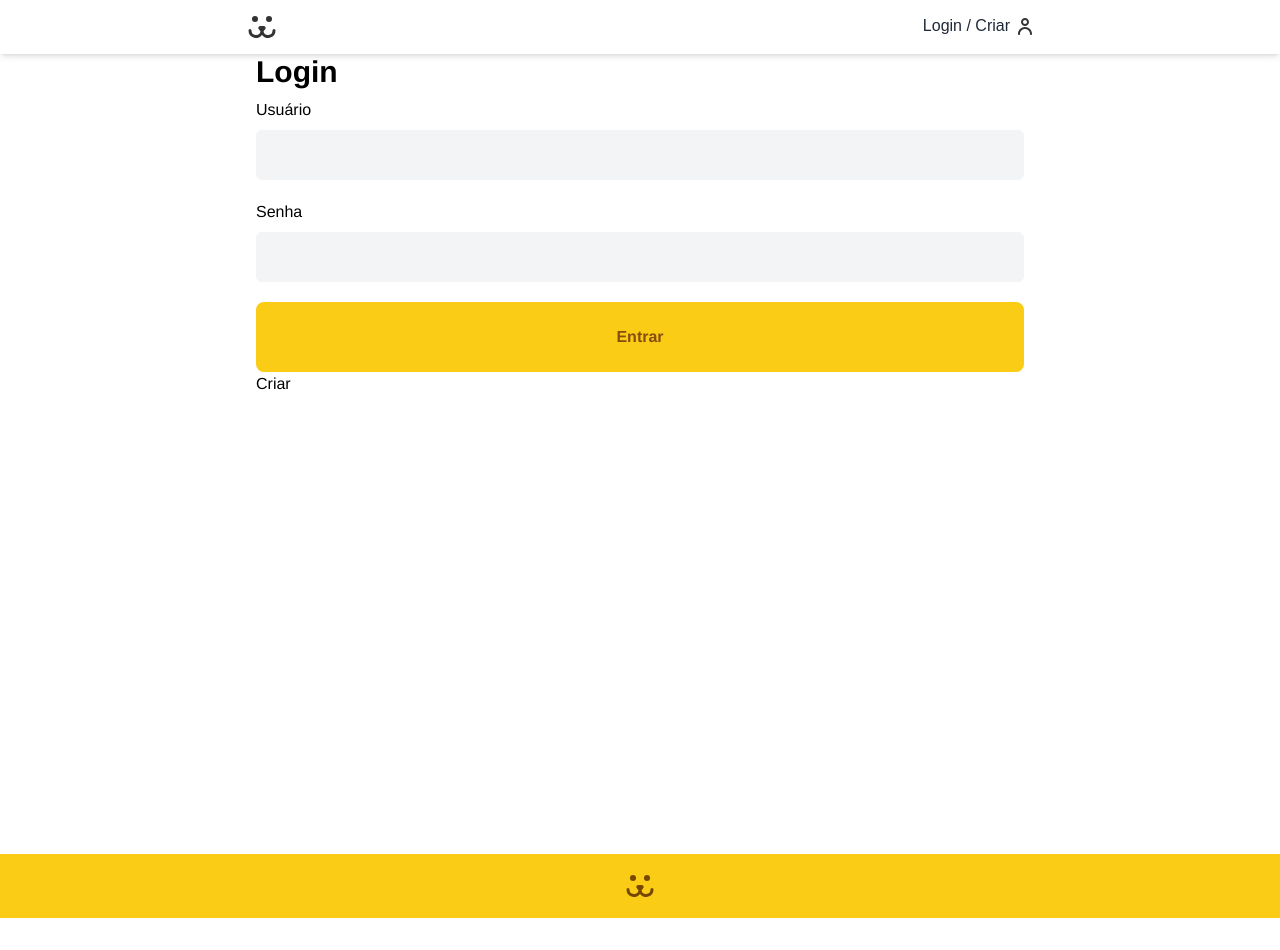
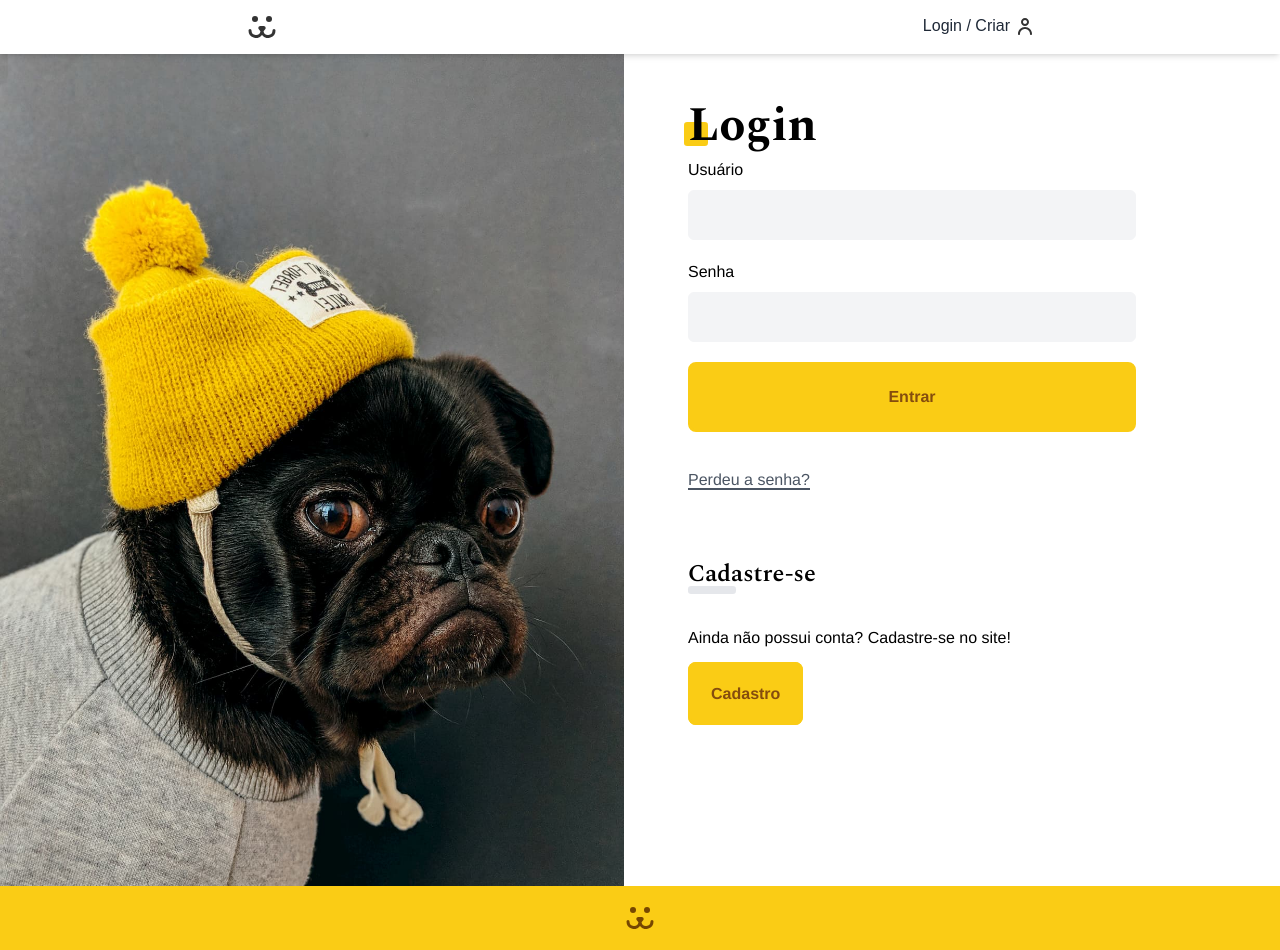
Before and after one commit to pazIago/dogs, a React (Vite) app: page /login in a window 1280 px wide. Before the commit the page ends 918 px from the top, so only its background shows below. Built offline with nearby package versions, Linux system fonts and the light colour scheme.

Commit message:
login form finished

```diff
--- a/package.json
+++ b/package.json
@@ -9,6 +9,7 @@
     "preview": "vite preview"
   },
   "dependencies": {
+    "framer-motion": "^7.6.19",
     "localforage": "^1.10.0",
     "match-sorter": "^6.3.1",
     "react": "^18.2.0",
--- a/src/App.jsx
+++ b/src/App.jsx
@@ -2,6 +2,7 @@ import React from "react";
 import { BrowserRouter, Routes, Route } from "react-router-dom";
 import Footer from "./components/Footer";
 import Header from "./components/Header";
+import { UserStorage } from "./context/UserContext";
 import Api from "./pages/Api";
 import Home from "./pages/Home";
 import Login from "./pages/Login";
@@ -9,8 +10,9 @@ import Login from "./pages/Login";
 function App() {
   return (
     <BrowserRouter>
+      <UserStorage>
         <Header />
-      <div className="w-4/5 max-w-[800px] mx-auto px-4 font-primary">
+        <div className="font-primary">
           <Routes>
             <Route path="/" element={<Home />} />
             <Route path="/login/*" element={<Login />} />
@@ -18,6 +20,7 @@ function App() {
           </Routes>
         </div>
         <Footer />
+      </UserStorage>
     </BrowserRouter>
   );
 }
--- a/src/api/api-data.jsx
+++ b/src/api/api-data.jsx
@@ -1,6 +1,6 @@
 export const API_URL = "https://dogsapi.origamid.dev/json";
 
-export function TOKEN_POST(username, password) {
+export function TOKEN_POST(body) {
   return {
     url: API_URL + "/jwt-auth/v1/token",
     options: {
@@ -8,10 +8,31 @@ export function TOKEN_POST(username, password) {
       headers: {
         "Content-Type": "application/json",
       },
+      body: JSON.stringify(body),
     },
-    body: JSON.stringify({
-      username,
-      password,
-    }),
   };
 }
+
+export function TOKEN_VALIDATE_POST(token) {
+  return {
+    url: API_URL + "/jwt-auth/v1/token/validate",
+    options: {
+      method: "POST",
+      headers: {
+        Authorization: `Bearer ${token}`,
+      },
+    },
+  };
+}
+
+export function USER_GET(token) {
+  return {
+    url: API_URL + "/api/user",
+    options: {
+      method: "GET",
+      headers: {
+        Authorization: `Bearer ${token}`,
+      },
+    },
+  };
+}
--- /dev/null
+++ b/src/components/Error.jsx
@@ -0,0 +1,13 @@
+import React from "react";
+import { motion } from "framer-motion";
+
+const Error = ({ error }) => {
+  if (!error) return null;
+  return (
+    <motion.div initial={{ opacity: 0 }} animate={{ opacity: 1 }}>
+      <p className="text-red-500">{error}</p>
+    </motion.div>
+  );
+};
+
+export default Error;
--- a/src/components/Form/Button.jsx
+++ b/src/components/Form/Button.jsx
@@ -6,6 +6,7 @@ const Button = ({ text, ...props }) => {
       className={`${baseStyle} ${focusStyle} ${hoverStyle} ${disabledStyle} ${
         props.className ? props.className : ""
       }`}
+      disabled={props.disabled}
     >
       {text}
     </button>
--- a/src/components/Form/Input.jsx
+++ b/src/components/Form/Input.jsx
@@ -15,15 +15,17 @@ const Input = ({ label, type, name, value, onChange, error, onBlur }) => {
         onBlur={onBlur}
         value={value}
       />
-      {error && <p className="mt-1 text-sm text-red-600">{error}</p>}
+      {error && <p className="mt-1 text-sm text-red-500">{error}</p>}
     </div>
   );
 };
 
 const inputBaseStyle =
-  "block w-full rounded-md border-[1px] border-solid border-gray-100 bg-gray-100 p-3 transition  focus-within:bg-white";
+  "block w-full rounded-md border-[1px] outline-none border-solid border-gray-100 bg-gray-100 p-3 transition focus-within:bg-white";
+
 const inputHoverStyle =
   "hover:border-[1px] hover:border-solid hover:border-yellow-400 hover:bg-white hover:outline-none hover:ring-4 hover:ring-yellow-100";
+
 const inputFocusStyle = inputHoverStyle.replaceAll("hover", "focus");
 
 export default Input;
--- a/src/components/Header.jsx
+++ b/src/components/Header.jsx
@@ -1,21 +1,39 @@
-import React from "react";
+import React, { useContext } from "react";
 import { NavLink } from "react-router-dom";
 import { ReactComponent as Dogs } from "../assets/dogs-black.svg";
 import { ReactComponent as User } from "../assets/usuario.svg";
+import { UserContext } from "../context/UserContext";
 
 const Header = () => {
+  const { userData, userLogout } = useContext(UserContext);
+
   return (
-    <header className="shadow-md sticky top-0 z-10 bg-white">
-      <nav className="max-w-[800px] mx-auto flex justify-between items-center gap-2 p-2">
+    <header className="sticky top-0 z-20 bg-white shadow-md">
+      <nav className="mx-auto flex max-w-[800px] items-center justify-between gap-2 p-2">
         <NavLink className="py-2" to="/">
           <Dogs />
         </NavLink>
-        <NavLink
-          className="text-gray-800 flex gap-2 items-center relative -top-[1px]"
-          to="login"
-        >
-          Login / Criar <User/>
-        </NavLink>
+
+        {userData ? (
+          <>
+            <NavLink
+              className="relative -top-[1px] flex items-center gap-2 text-gray-800"
+              to="/conta"
+            >
+              {userData.nome}
+              <User />
+            </NavLink>
+            <button onClick={userLogout}>Sair</button>
+          </>
+        ) : (
+          <NavLink
+            className="relative -top-[1px] flex items-center gap-2 text-gray-800"
+            to="/login"
+          >
+            Login / Criar
+            <User />
+          </NavLink>
+        )}
       </nav>
     </header>
   );
--- /dev/null
+++ b/src/context/UserContext.jsx
@@ -0,0 +1,86 @@
+import React, { createContext, useEffect, useState } from "react";
+import { useNavigate } from "react-router-dom";
+import { TOKEN_POST, TOKEN_VALIDATE_POST, USER_GET } from "../api/api-data";
+
+export const UserContext = createContext();
+
+export const UserStorage = ({ children }) => {
+  const local = window.localStorage;
+  const goTo = useNavigate();
+  const [userData, setUserData] = useState(null);
+  const [login, setLogin] = useState(null);
+  const [loading, setLoading] = useState(false);
+  const [error, setError] = useState(null);
+
+  useEffect(() => {
+    async function autoLogin() {
+      const token = local.getItem("token");
+      if (token) {
+        try {
+          setError(null);
+          setLoading(true);
+          const { url, options } = TOKEN_VALIDATE_POST(token);
+          const response = await fetch(url, options);
+          if (!response.ok) throw new Error("Token Inválido");
+          await getUser(token);
+        } catch (err) {
+          userLogout();
+        } finally {
+          setLoading(false);
+        }
+      }
+    }
+    autoLogin();
+  }, []);
+
+  async function getUser(token) {
+    const { url, options } = USER_GET(token);
+    const response = await fetch(url, options);
+    const json = await response.json();
+    setUserData(json);
+    setLogin(true);
+    console.log(json);
+  }
+
+  async function userLogin(username, password) {
+    try {
+      setError(null);
+      setLoading(true);
+      const { url, options } = TOKEN_POST({ username, password });
+      const responseToken = await fetch(url, options);
+      console.log(responseToken);
+      if (!responseToken.ok)
+        throw new Error(
+          `Error:${responseToken.status} ${
+            responseToken.statusText ? "- " + responseToken.statusText : ""
+          }`
+        );
+      const { token } = await responseToken.json();
+      local.setItem("token", token);
+      await getUser(token);
+      goTo("/conta");
+    } catch (err) {
+      setError(err.message);
+      setLogin(false);
+    } finally {
+      setLoading(false);
+    }
+  }
+
+  async function userLogout() {
+    setUserData(null);
+    setError(null);
+    setLoading(false);
+    setLogin(false);
+    local.removeItem("token");
+    goTo("/login");
+  }
+
+  return (
+    <UserContext.Provider
+      value={{ userLogin, userData, userLogout, error, loading, login }}
+    >
+      {children}
+    </UserContext.Provider>
+  );
+};
--- a/src/pages/Home.jsx
+++ b/src/pages/Home.jsx
@@ -1,9 +1,7 @@
-import React from 'react'
+import React from "react";
 
 const Home = () => {
-  return (
-    <div className='h-screen'>Home</div>
-  )
-}
+  return <div className="mx-auto w-4/5 max-w-4xl">Home</div>;
+};
 
-export default Home
+export default Home;
--- a/src/pages/Login.jsx
+++ b/src/pages/Login.jsx
@@ -1,13 +1,26 @@
-import React from "react";
-import { Route, Routes } from "react-router-dom";
+import React, { useContext } from "react";
+import { Route, Routes, useNavigate } from "react-router-dom";
+import { UserContext } from "../context/UserContext";
 import LoginCreate from "./Login/LoginCreate";
 import LoginForm from "./Login/LoginForm";
 import LoginLost from "./Login/LoginLost";
 import LoginReset from "./Login/LoginReset";
+import loginImg from "../assets/login.jpg";
 
 const Login = () => {
+  const { login } = useContext(UserContext);
+  const goTo = useNavigate();
+
+  if (login === true) goTo("/conta");
+
   return (
-    <div className="h-screen">
+    <section className="grid min-h-screen grid-cols-2 gap-8 max-sm:block">
+      <img
+        src={loginImg}
+        className="h-full object-cover object-center max-sm:hidden"
+        alt=""
+      />
+      <div className="max-w-lg p-8 max-sm:mx-auto max-sm:py-4">
         <Routes>
           <Route path="/" element={<LoginForm />} />
           <Route path="create" element={<LoginCreate />} />
@@ -15,6 +28,7 @@ const Login = () => {
           <Route path="reset" element={<LoginReset />} />
         </Routes>
       </div>
+    </section>
   );
 };
 
--- a/src/pages/Login/LoginForm.jsx
+++ b/src/pages/Login/LoginForm.jsx
@@ -1,43 +1,71 @@
-import React from "react";
+import React, { useContext, useEffect, useState } from "react";
 import { Link } from "react-router-dom";
 import Input from "../../components/Form/Input";
 import Button from "../../components/Form/Button";
 import useForm from "../../hooks/useForm";
-import { TOKEN_POST } from "../../api/api-data";
+import { UserContext } from "../../context/UserContext";
+import { AnimatePresence, motion } from "framer-motion";
+import Error from "../../components/Error";
 
 const LoginForm = () => {
   const username = useForm();
   const password = useForm();
 
+  const { userLogin, error, loading } = useContext(UserContext);
+
   async function handleSubmit(event) {
     event.preventDefault();
-
     if (username.validate() && password.validate()) {
-      const { url, options } = TOKEN_POST(username.value, password.value);
-
-      fetch(url, options)
-        .then((response) => {
-          console.log(response);
-          return response.json();
-        })
-        .then((json) => {
-          console.log(json);
-          return json;
-        });
+      userLogin(username.value, password.value);
     }
   }
 
   return (
-    <section>
-      <h1 className="mb-2 text-3xl font-bold">Login</h1>
-      <form className="flex flex-col gap-1" onSubmit={handleSubmit}>
+    <motion.div initial={{ opacity: 0, x: -20 }} animate={{ opacity: 1, x: 0 }}>
+      <h1 className="text-bold relative z-10 my-4 mx-0 mb-2 font-secondary text-5xl font-bold leading-none after:absolute after:bottom-1 after:-left-1 after:-z-10 after:block after:h-6 after:w-6 after:rounded-[0.2rem] after:bg-yellow-400">
+        Login
+      </h1>
+
+      <form className="mb-8 flex flex-col gap-1" onSubmit={handleSubmit}>
         <Input label="Usuário" type="text" name="username" {...username} />
         <Input label="Senha" type="password" name="password" {...password} />
-        <Button text="Entrar" />
+        {loading ? (
+          <Button disabled text="Carregando" />
+        ) : (
+          <Button text="Entrar" />
+        )}
+
+        <Error error={error} />
       </form>
-      <Link to="/login/create">Criar</Link>
-    </section>
+      <Link
+        className="inline-block py-2 leading-none text-gray-600 after:block after:h-[2px] after:w-full after:bg-current"
+        to="/login/lost"
+      >
+        Perdeu a senha?
+      </Link>
+
+      <div className="mt-16">
+        <h2 className="font-secondary text-2xl font-semibold leading-none after:block after:h-2 after:w-12 after:rounded-[0.2rem] after:bg-gray-200">
+          Cadastre-se
+        </h2>
+        <p className="my-8">Ainda não possui conta? Cadastre-se no site!</p>
+        <Link
+          className={`${baseButtonStyle} ${hoverButtonStyle} ${focusButtonStyle}`}
+          to="/login/create"
+        >
+          Cadastro
+        </Link>
+      </div>
+    </motion.div>
   );
 };
 
+const baseButtonStyle =
+  "pointer box-border min-w-[8rem] rounded-lg bg-yellow-400 px-5 py-5 font-primary font-bold text-yellow-800 border-[3px] border-yellow-400 transition";
+
+const hoverButtonStyle =
+  "hover:outline-none hover:border-[3px] hover:border-yellow-100 hover:ring-[1px] hover:ring-yellow-400";
+
+const focusButtonStyle = hoverButtonStyle.replaceAll("hover", "focus");
+
 export default LoginForm;
```
Also changed, not shown: 1 other file (tests, documents, lock files or other folders). Lines whose indentation alone changed are shown as unchanged.
